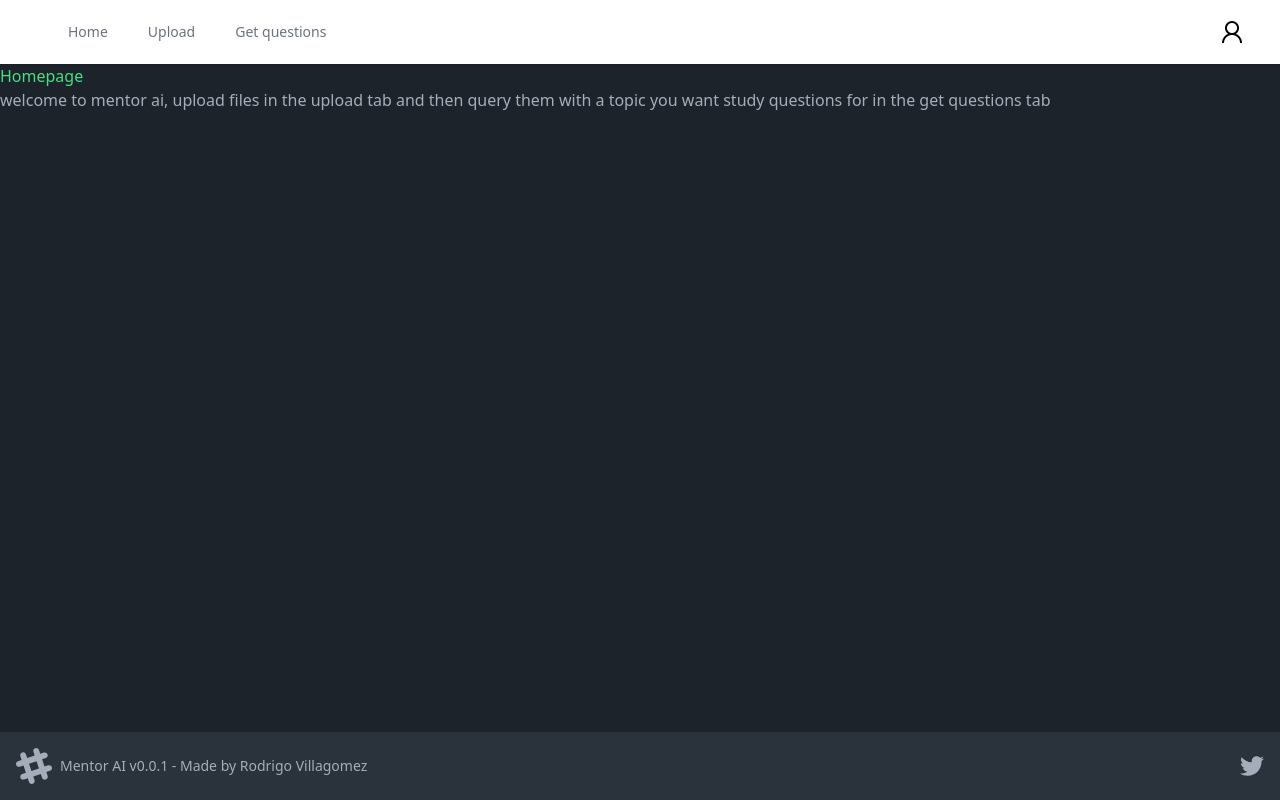
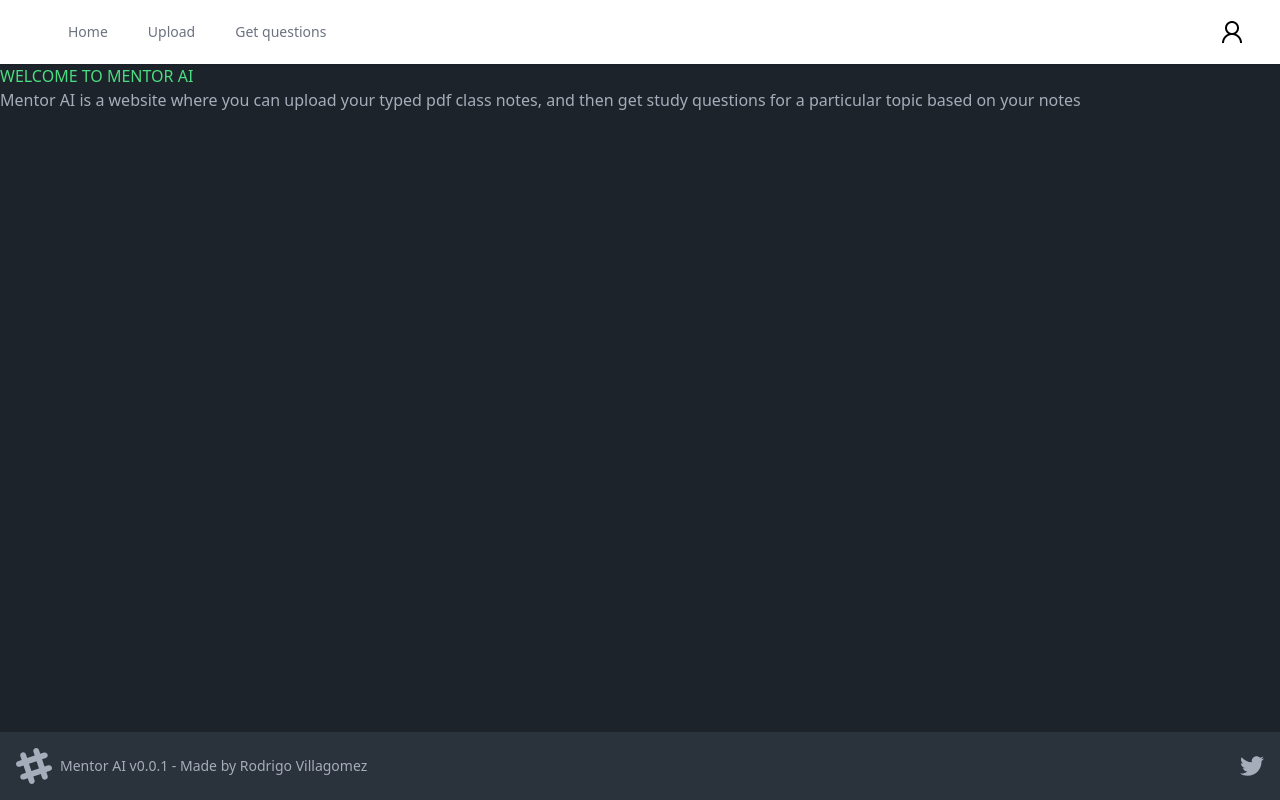
Before and after one commit to rod007vrr/mentor-ai, a SvelteKit app: page / in a window 1280 px wide. Built offline with nearby package versions, Linux system fonts and the light colour scheme; no server answers.

Commit message:
updated copy on pages to clarify what we do

```diff
--- a/src/routes/+page.svelte
+++ b/src/routes/+page.svelte
@@ -1,5 +1,5 @@
-<h1 class="text-green-400">Homepage</h1>
+<h1 class="text-green-400">WELCOME TO MENTOR AI</h1>
 <p>
-  welcome to mentor ai, upload files in the upload tab and then query them with
-  a topic you want study questions for in the get questions tab
+  Mentor AI is a website where you can upload your typed pdf class notes, and
+  then get study questions for a particular topic based on your notes
 </p>
--- a/src/routes/dashboard/query/+page.svelte
+++ b/src/routes/dashboard/query/+page.svelte
@@ -10,11 +10,17 @@
 </script>
 
 <h2 class="card-title">Pick a topic to query your docs for</h2>
+<p>
+  Please select a document and input a topic you would like study questions
+  generated for
+</p>
 
 <AuthCheck>
   <form class="max-w-screen-md w-full" method="POST">
     <div class="form-control w-full max-w-xs my-10 mx-auto text-center">
+      <p>enter topic</p>
       <input name="queryTopic" type="text" class="input" />
+      <p>pick notes</p>
       <select name="file">
         {#if $userData}
           {#each $userData.files as file}
--- a/src/routes/dashboard/upload/+page.svelte
+++ b/src/routes/dashboard/upload/+page.svelte
@@ -83,6 +83,7 @@
 </script>
 
 <h2 class="card-title">Upload a file to your file repository</h2>
+<p>The file should be in the form of a pdf with your typed notes</p>
 
 <AuthCheck>
   <form class="max-w-screen-md w-full">
```
